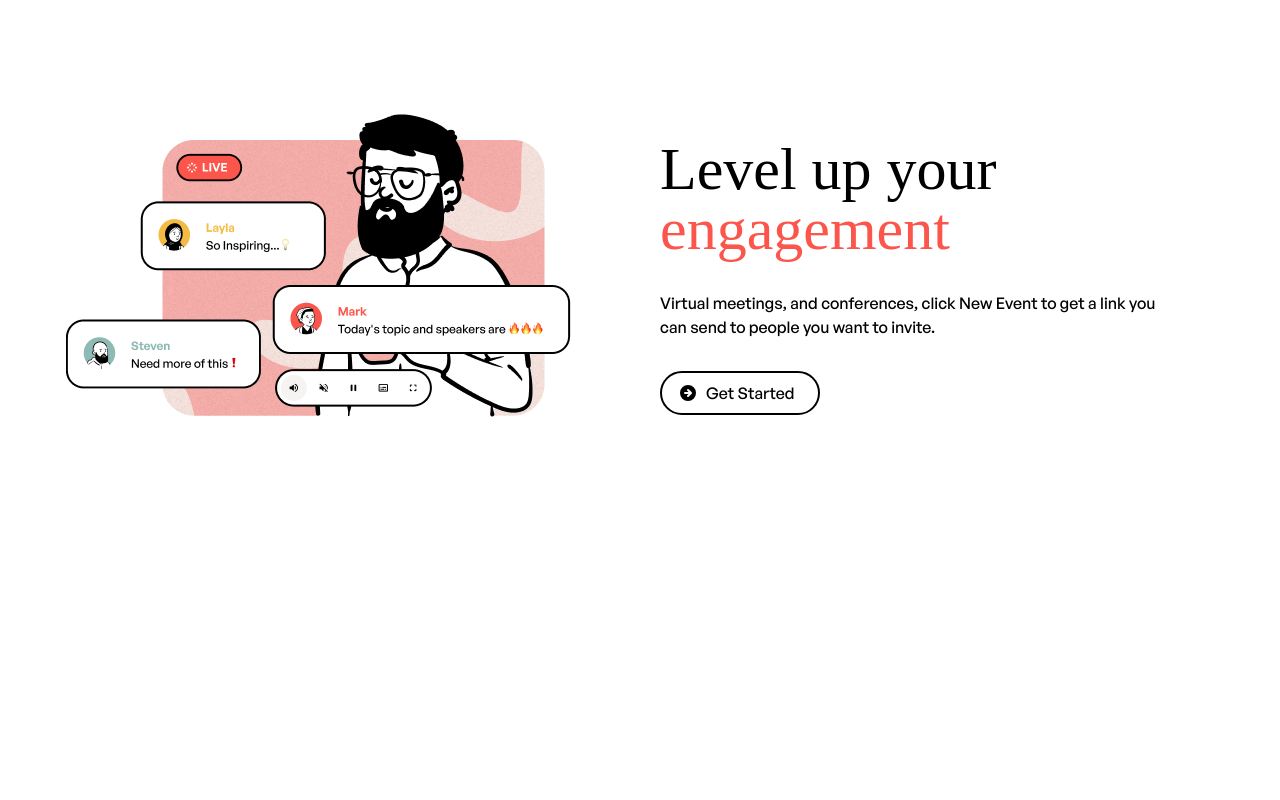
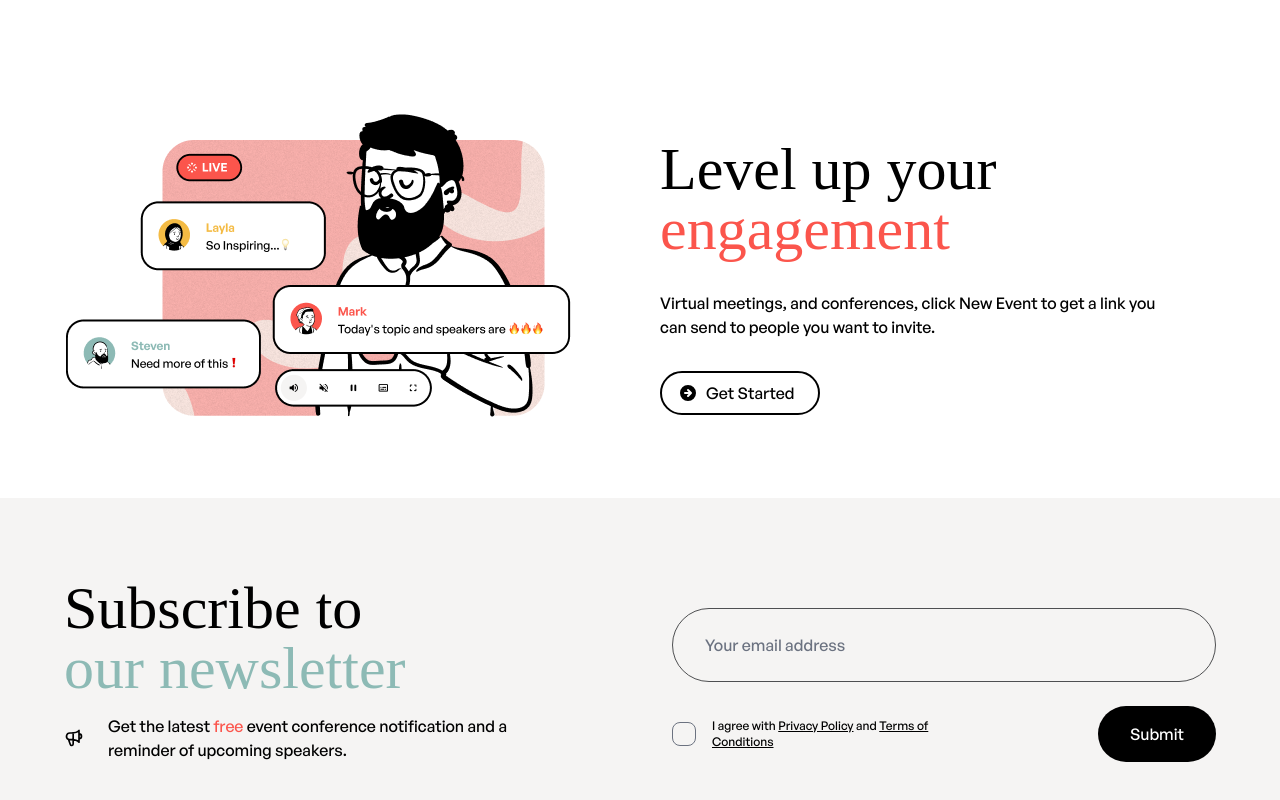
Before and after one commit to Semoud/Confab, a React (Create React App) app: page / in a window 1280 px wide. Shown: the part 5146-5946 px from the top of the page. Before the commit the page ends 5644 px from the top, so only its background shows below. Built offline with nearby package versions, Linux system fonts and the light colour scheme; a web font is replaced by a local one.

Commit message:
created newsletter component

```diff
--- a/package.json
+++ b/package.json
@@ -37,6 +37,7 @@
     ]
   },
   "devDependencies": {
+    "@tailwindcss/forms": "^0.5.2",
     "autoprefixer": "^10.4.7",
     "postcss": "^8.4.14",
     "prettier": "^2.7.1",
--- a/src/App.js
+++ b/src/App.js
@@ -2,6 +2,7 @@ import Brands from './components/Brands';
 import Features from './components/Features';
 import Hero from './components/Hero';
 import Navbar from './components/Navbar';
+import Newsletter from './components/Newsletter';
 import Preview from './components/Preview';
 import QuickLinks from './components/QuickLinks';
 import Testimonials from './components/Testimonials';
@@ -9,8 +10,10 @@ import Upcoming from './components/Upcoming';
 
 function App() {
 	return (
-		// FIXME: CHECK ALL FONT COLOURS ARE CORRECT
-		// FIXME: CHANGE ALL HIGHLIGHT TEXT TO LINKS ADD COLOUR TO <A/> TAG
+		// TODO: CHECK ALL FONT COLOURS ARE CORRECT
+		// TODO: CHANGE ALL HIGHLIGHT TEXT TO LINKS ADD COLOUR TO <A/> TAG
+		// TODO: REMOVE ALL ICONS IN ASSETS FOLDER REPLACED WITH HEROICONS
+		// TODO: REPLACE ALL BUTTONS WITH A BUTTON COMPONENT
 		<div className='App'>
 			<Navbar />
 			<Hero />
@@ -20,6 +23,7 @@ function App() {
 			<Upcoming />
 			<Features />
 			<QuickLinks />
+			<Newsletter />
 		</div>
 	);
 }
--- /dev/null
+++ b/src/components/Newsletter.js
@@ -0,0 +1,45 @@
+import { SpeakerphoneIcon } from '@heroicons/react/outline';
+
+const Newsletter = () => {
+	return (
+		<div className='bg-cloudy py-20'>
+			<div className='contain'>
+				<div className='grid items-end gap-8 md:grid-cols-2 lg:gap-16'>
+					<div>
+						<h2 className='text-4xl md:text-6xl'>
+							Subscribe to <br />
+							<span className='text-opal'>our newsletter</span>
+						</h2>
+						<div className='mt-4 flex items-center gap-3 md:gap-6'>
+							<SpeakerphoneIcon className='h-5 w-5 shrink-0' />
+							<p className=' w-9/12'>
+								Get the latest <span className='text-crayola'>free</span> event conference notification and a reminder of upcoming speakers.
+							</p>
+						</div>
+					</div>
+					<form action='https://www.semoud.com/portfolio'>
+						<input className='w-full appearance-none rounded-full border border-smoke bg-cloudy px-8 py-6 focus:border-smoke focus:ring-stormy' type='text' placeholder='Your email address' />
+						<div className='mt-6 flex flex-col justify-between gap-6 md:flex-row'>
+							<div className='flex items-center md:w-2/4'>
+								<input className='h-6 w-6 appearance-none rounded-lg bg-cloudy p-1 text-stormy checked:bg-stormy focus:ring-stormy' type='checkbox' name='terms' id='terms' />
+								<p className='ml-4 text-xs'>
+									I agree with{' '}
+									<a className='text-black underline' href='https://www.semoud.com/portfolio'>
+										Privacy Policy
+									</a>{' '}
+									and{' '}
+									<a className='text-black underline' href='https://www.semoud.com/portfolio'>
+										Terms of Conditions
+									</a>
+								</p>
+							</div>
+							<input className='rounded-full bg-black py-4 px-8 text-white' type='submit' value='Submit' required />
+						</div>
+					</form>
+				</div>
+			</div>
+		</div>
+	);
+};
+
+export default Newsletter;
--- a/tailwind.config.js
+++ b/tailwind.config.js
@@ -18,5 +18,5 @@ module.exports = {
 			},
 		},
 	},
-	plugins: [],
+	plugins: [require('@tailwindcss/forms')],
 };
```
Also changed, not shown: src/index.css (+16 -0 lines), 1 other file (tests, documents, lock files or other folders).
